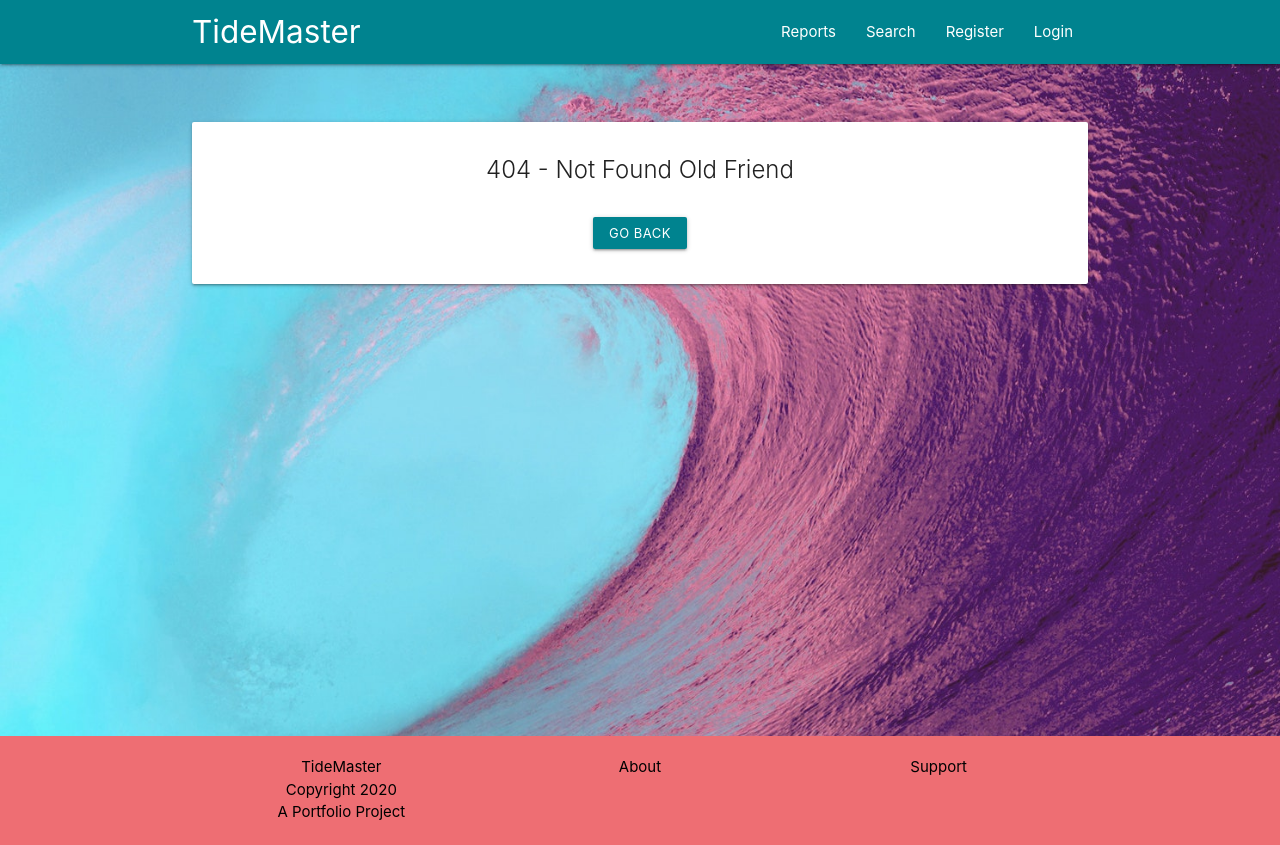
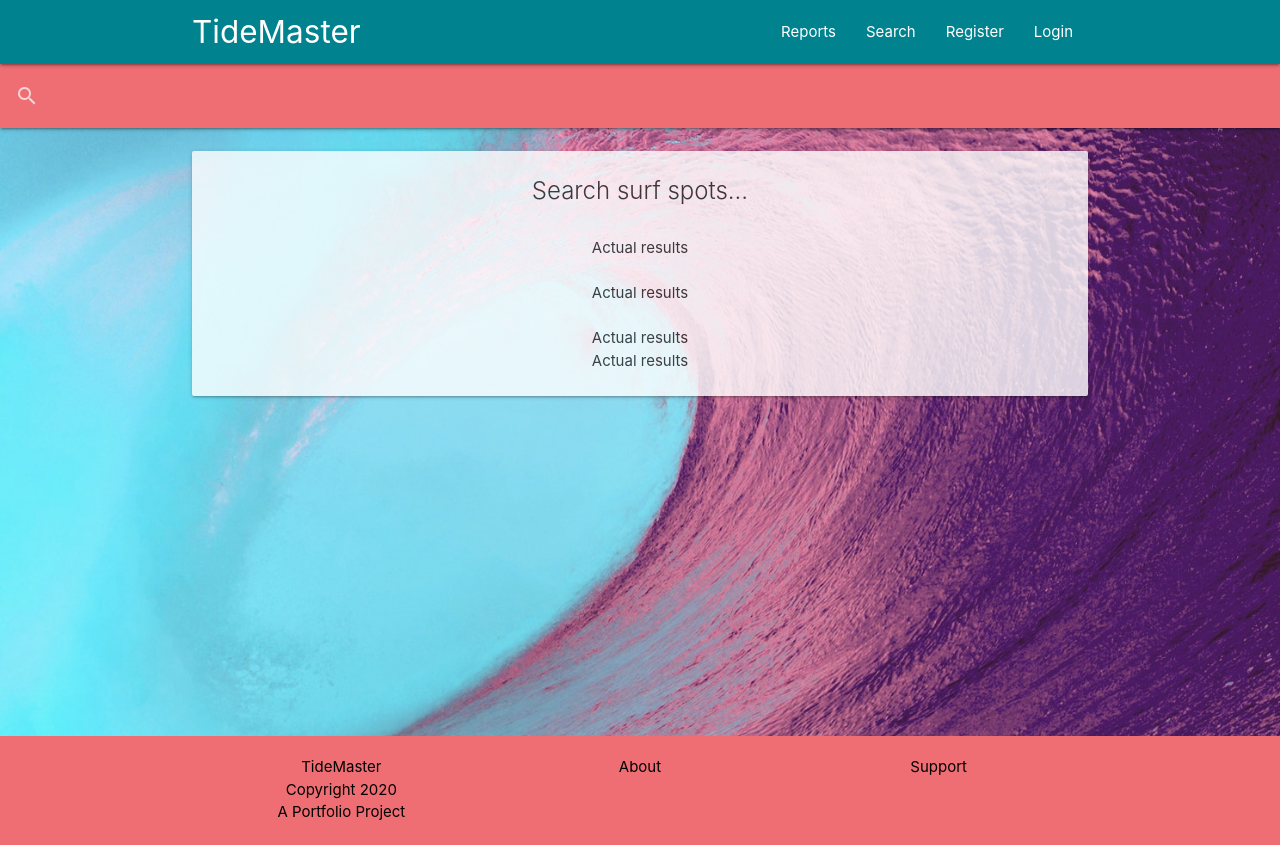
Before and after one commit to graysonventers/tidemaster, a React (Create React App) app in the folder client/: page /search in a window 1280 px wide. Before the commit this address had no page. Built offline with nearby package versions, Linux system fonts and the light colour scheme.

Commit message:
created search page skeleton

```diff
--- a/client/src/App.js
+++ b/client/src/App.js
@@ -5,20 +5,31 @@ import Landing from './components/pages/Landing';
 import NotFound from './components/pages/NotFound';
 import About from './components/pages/About';
 import Support from './components/pages/Support';
+import Search from './components/pages/Search';
 import Dashboard from './components/auth/Dashboard';
 import Register from './components/auth/Register';
 import Login from './components/auth/Login';
 import Report from './components/reports/Report';
 
-const backgroundPrimary = {
-  backgroundImage: `url(${img})`,
-  backgroundPosition: 'center',
-  backgroundRepeat: 'no-repeat',
-  backgroundSize: 'cover',
-  minHeight: '84vh'
+// data (temporary)
+import pipeline from './data/pipeline_616_forecast.json';
+
+// function to change localTimestamp to date.
+const unixTimestampToDate = timestamp => {
+  const milliseconds = timestamp * 1000;
+  const dateObject = new Date(milliseconds);
+  return dateObject;
 };
 
 function App() {
+
+  const backgroundPrimary = {
+    backgroundImage: `url(${img})`,
+    backgroundPosition: 'center',
+    backgroundRepeat: 'no-repeat',
+    backgroundSize: 'cover',
+    minHeight: '84vh'
+  };
 
   return (
     <div>
@@ -29,6 +40,9 @@ function App() {
           </Route>
           <Route exact path="/report">
             <Report />
+          </Route>
+          <Route exact path="/search">
+            <Search backgroundPrimary={backgroundPrimary} />
           </Route>
           <Route exact path="/register">
             <Register backgroundPrimary={backgroundPrimary} />
--- a/client/src/components/layout/Navbar.js
+++ b/client/src/components/layout/Navbar.js
@@ -25,7 +25,7 @@ const Navbar = () => {
                                     <Link to="/reports">Reports</Link>
                                 </li>
                                 <li>
-                                    <a href="#search">Search</a>
+                                    <Link to="/search">Search</Link>
                                 </li>
                                 <li>
                                     <Link to="/register">Register</Link>
@@ -43,7 +43,7 @@ const Navbar = () => {
                     <Link className="white-text" to="/reports">Reports</Link>
                 </li>
                 <li>
-                    <a className="white-text" href="#search">Search</a>
+                    <Link className="white-text" to="/search">Search</Link>
                 </li>
                 <li>
                     <Link className="white-text" to="/register">Register</Link>
--- a/client/src/components/pages/About.js
+++ b/client/src/components/pages/About.js
@@ -23,7 +23,7 @@ const About = ({ backgroundPrimary }) => {
                                     This website was built by Grayson Venters. It is a simplified version of other surf report applications like Surfline.com and MagicSeaweed.com.
                                    </p><br></br>
                                    <p >
-                                   I, Grayson, have built this app from scratch using the MERN stack. The app utilizes additional technologies such as Materialize CSS, react router, redux, and axios on the front end. On the back end, I have implemented technologies such as brcrypt.js and jsonwebtoken for security.
+                                   I, Grayson, have built this app from scratch using the MERN stack. The app utilizes additional technologies such as Materialize CSS, react router, redux, and axios on the front end. On the back end, I have implemented technologies such as express-validator, brcrypt.js and jsonwebtoken.
                                    </p>
                                 </div>
                             </div>
--- /dev/null
+++ b/client/src/components/pages/Search.js
@@ -0,0 +1,40 @@
+import React, { Fragment } from 'react';
+import Navbar from '../layout/Navbar';
+import Footer from '../layout/Footer';
+
+const Search = ({ backgroundPrimary }) => {
+    return (
+        <Fragment>
+            <Navbar />
+            <div style={backgroundPrimary}>
+                <nav>
+                    <div class="nav-wrapper">
+                        <form>
+                            <div class="input-field">
+                            <input id="search" type="search" required></input>
+                            <label class="label-icon" for="search"><i class="material-icons">search</i></label>
+                            <i class="material-icons">close</i>
+                            </div>
+                        </form>
+                    </div>
+                </nav>
+                <div className="container section center">
+                    <div className="card" style={{ opacity: '80%' }}>
+                        <div className="card-content">
+                            <span className="card-title center">Search surf spots...</span><br></br>
+                            <span>Actual results</span><br></br><br></br>
+                            <span>Actual results</span><br></br><br></br>
+                            <span>Actual results</span><br></br>
+                            <span>Actual results</span>
+                        </div>
+                    </div>
+                </div>
+
+            </div>
+
+            <Footer />
+        </Fragment>
+    )
+};
+
+export default Search;
```
Also changed, not shown: client/src/data/newquayFistralNorth_1_forecast.json (added, +1 -0 lines), client/src/data/pipeline_616_forecast.json (added, +1 -0 lines), client/src/data/snapperRocks_1014_forecast.json (added, +1 -0 lines), client/src/data/trestles_291_forecast.json (added, +1 -0 lines), 2 other files (tests, documents, lock files or other folders).
